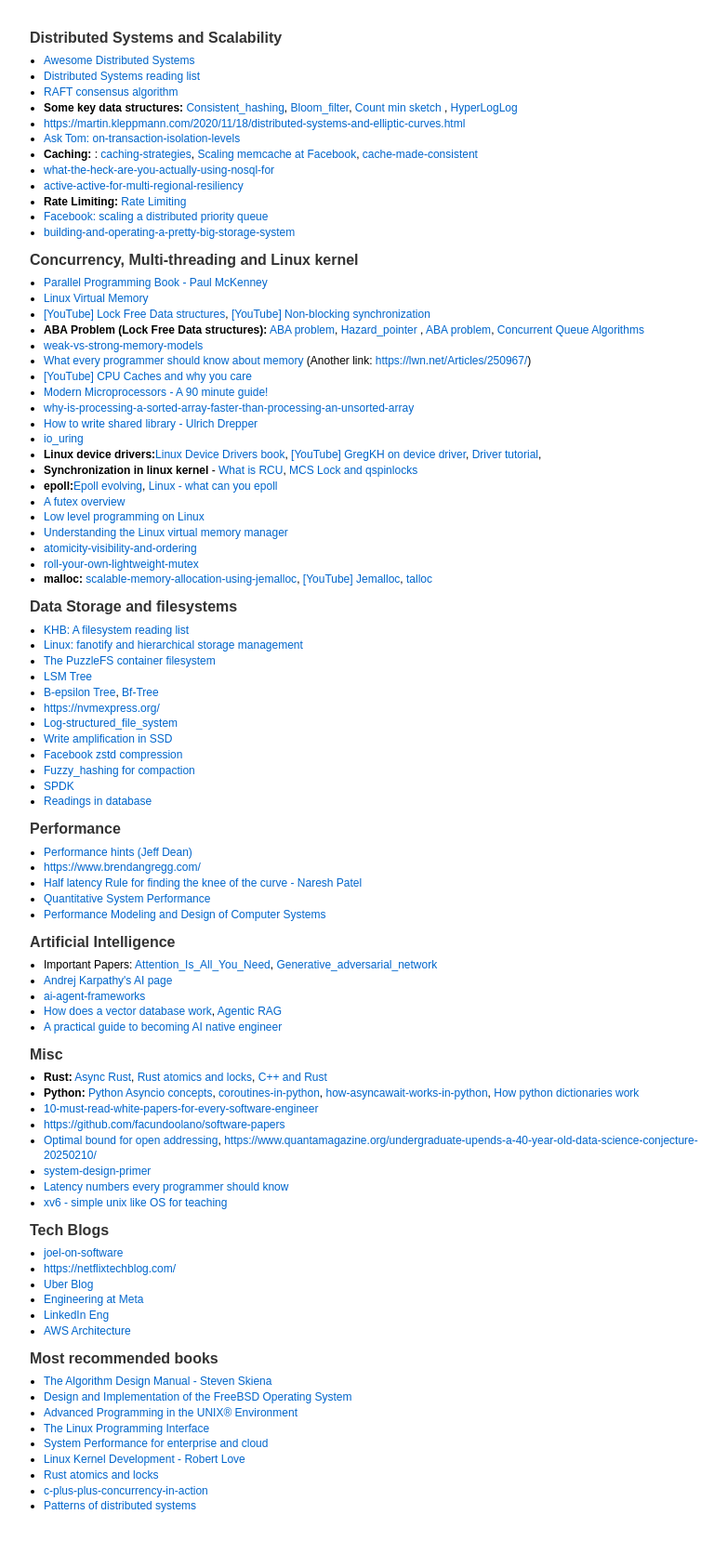
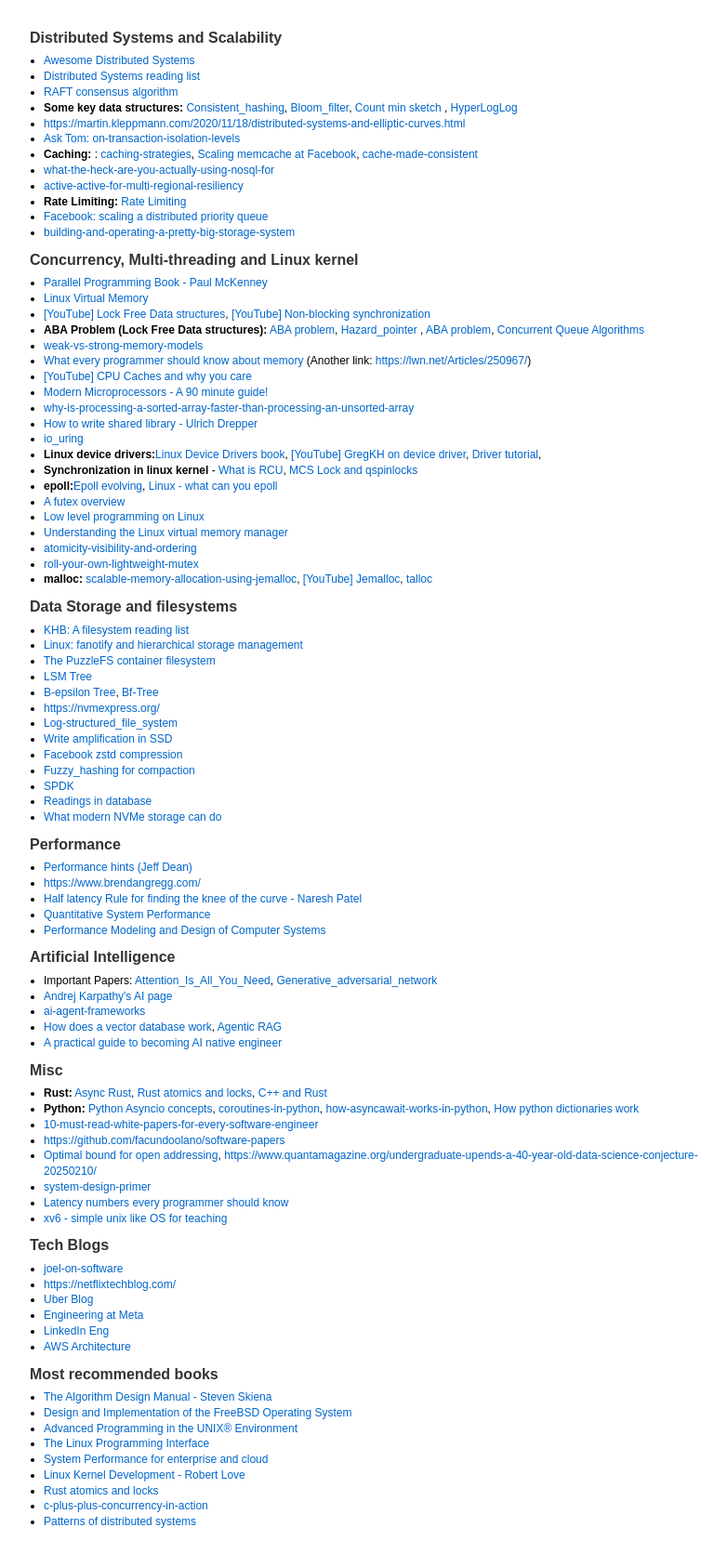
Before and after one commit to niraj17/niraj17.github.io, a Jekyll site: the page info/tech.html, which Jekyll copies as it is, in a window 1280 px wide. Shown: the whole page at 93% size, without its empty margins (223-1005 px from the left). Built offline with Jekyll 4.4.1, drawn with Linux system fonts in a browser that asks for light colours.

Commit message:
Update tech.html

```diff
--- a/info/tech.html
+++ b/info/tech.html
@@ -153,6 +153,7 @@
          <li> <a href=https://en.wikipedia.org/wiki/Fuzzy_hashing>Fuzzy_hashing for compaction</a>
          <li> <a href=https://spdk.io/doc/>SPDK</a>
 	     <li> <a href=https://github.com/rxin/db-readings>Readings in database</a>
+	     <li> <a href=https://www.vldb.org/pvldb/vol16/p2090-haas.pdf>What modern NVMe storage can do</a></li>
      </ul>
      </div>
      <div class="section">
```
